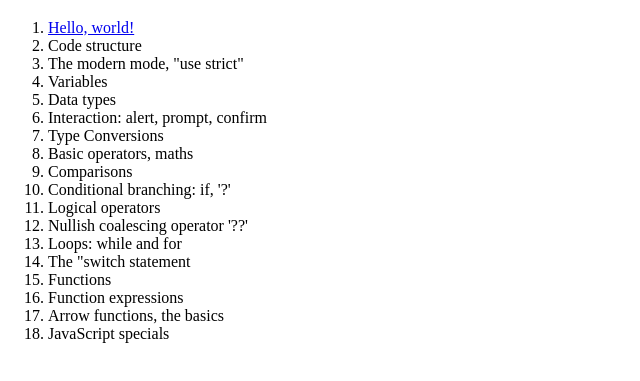
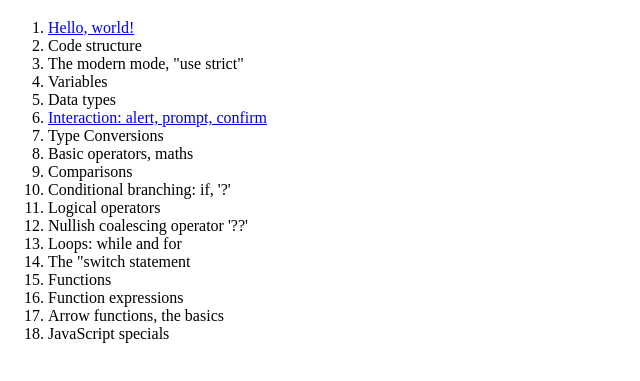
Before and after one commit to Hantech23/Javascript-Fundamentals, a plain HTML site: page index.html in a window 1280 px wide. Shown: the part 61-442 px from the top of the page, without its empty margins (0-640 px from the left). Drawn offline with Linux system fonts and the light colour scheme.

Commit message:
Link chapter 6 exercise to table of contents

```diff
--- a/index.html
+++ b/index.html
@@ -15,7 +15,7 @@
         <li>The modern mode, "use strict"</li>
         <li>Variables</li>
         <li>Data types</li>
-        <li>Interaction: alert, prompt, confirm</li>
+        <li><a href="./6. Interaction: alert, prompt, confirm/index.html">Interaction: alert, prompt, confirm</a></li>
         <li>Type Conversions</li>
         <li>Basic operators, maths</li>
         <li>Comparisons</li>
```
